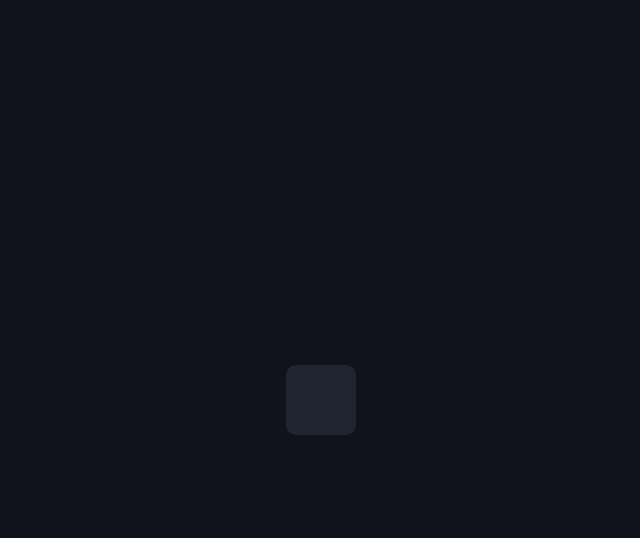
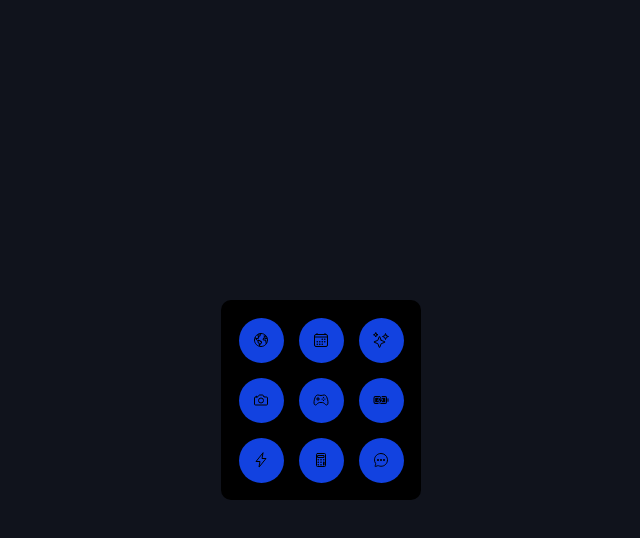
Before and after one commit to moisesrmartins/icon_hover, a plain HTML site: page index.html in a window 1280 px wide. Both pictures are taken after a click on the element 640 px from the left and 400 px from the top of the page. Shown: the whole page, without its empty margins (319-959 px from the left). Drawn offline with nearby package versions, Linux system fonts and the light colour scheme.

Commit message:
Icon Hover Part 3: Finished project

```diff
--- a/css/style.css
+++ b/css/style.css
@@ -16,7 +16,39 @@ body {
     position: relative;
     width: 70px;
     height: 70px;
-    background: #212532;
+    background: black;
     border-radius: 10px;
     cursor: pointer;
+    display: flex;
+    justify-content: center;
+    align-items: center;
+    transition: 0.5s;
+    transition-delay: 0.8s;
 }
+
+.navigation.active {
+    width: 200px;
+    height: 200px;
+    transition-delay: 0s;
+}
+
+.navigation span {
+    position: absolute;
+    width: 7px;
+    height: 7px;
+    display: flex;
+    justify-content: center;
+    align-items: center;
+    background: white;
+    border-radius: 50%;
+    transform: translate(calc(12px * var(--x)), calc(12px * var(--y)));
+    transition: transform 0.5s, width 0.5s, height 0.5s, background 0.5s;
+    transition-delay: calc(0.1s * var(--i));
+}
+
+.navigation.active span {
+    width: 45px;
+    height: 45px;
+    background: #1242e0;
+    transform: translate(calc(60px * var(--x)), calc(60px * var(--y)));
+}
--- a/index.html
+++ b/index.html
@@ -6,6 +6,25 @@
         <link rel="stylesheet" type="text/css" href="css/style.css">
 	</head>
 	<body>
-        <div class="navigation"></div>
+        <div class="navigation">
+			<span style="--i:0;--x:-1;--y:0"><ion-icon name="camera-outline"></ion-icon></span>
+			<span style="--i:1;--x:1;--y:0"><ion-icon name="battery-charging-outline"></ion-icon></span>
+			<span style="--i:2;--x:0;--y:-1"><ion-icon name="calendar-outline"></ion-icon></span>
+			<span style="--i:3;--x:0;--y:1"><ion-icon name="calculator-outline"></ion-icon></span>
+			<span style="--i:4;--x:1;--y:1"><ion-icon name="chatbubble-ellipses-outline"></ion-icon></span>
+			<span style="--i:5;--x:-1;--y:-1"><ion-icon name="earth-outline"></ion-icon></span>
+			<span style="--i:6;--x:0;--y:0"><ion-icon name="game-controller-outline"></ion-icon></span>
+			<span style="--i:7;--x:-1;--y:1"><ion-icon name="flash-outline"></ion-icon></span>
+			<span style="--i:8;--x:1;--y:-1"><ion-icon name="sparkles-outline"></ion-icon></span>
+		</div>
+
+		<script type="module" src="https://unpkg.com/ionicons@5.5.2/dist/ionicons/ionicons.esm.js"></script>
+		<script nomodule src="https://unpkg.com/ionicons@5.5.2/dist/ionicons/ionicons.js"></script>
+		<script>
+			let navigation = document.querySelector('.navigation');
+			navigation.onclick = function(){
+				navigation.classList.toggle('active')
+			}
+		</script>
     </body>
 </html>
```
